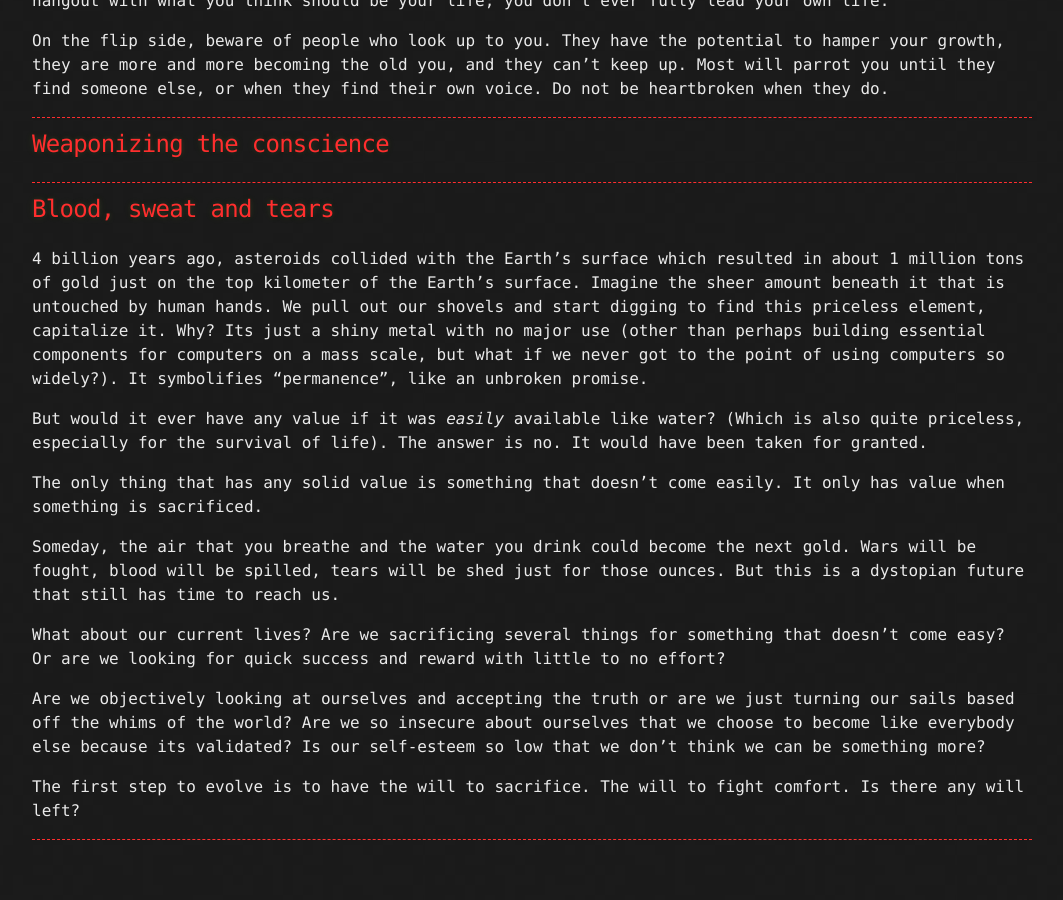
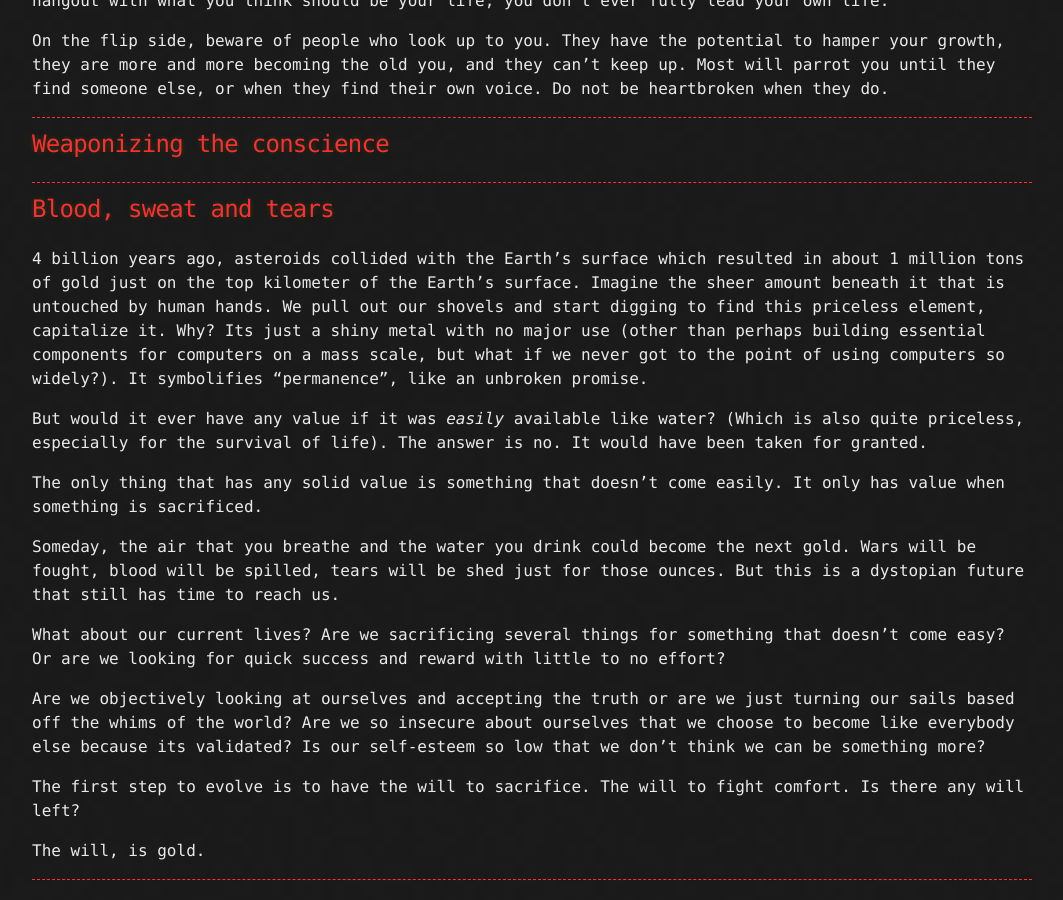
Before and after one commit to laughtersec/laughtersec.github.io, a Jekyll site: the page built from pages/thoughts.md, in a window 1280 px wide and 900 px high, scrolled down 2498 px. Shown: the whole window, without its empty margins (108-1171 px from the left). Built offline with Jekyll 4.4.1, drawn with Linux system fonts in a browser that asks for light colours; our own code applies the rules of GitHub Pages for plain Markdown files; before the commit the page ends 3358 px from its top, so only the background shows below that.

Commit message:
Update thoughts.md

```diff
--- a/pages/thoughts.md
+++ b/pages/thoughts.md
@@ -92,4 +92,6 @@ Is our self-esteem so low that we don't think we can be something more?
 
 The first step to evolve is to have the will to sacrifice. The will to fight comfort. Is there any will left?
 
+The will, is gold.
+
 ---
```
